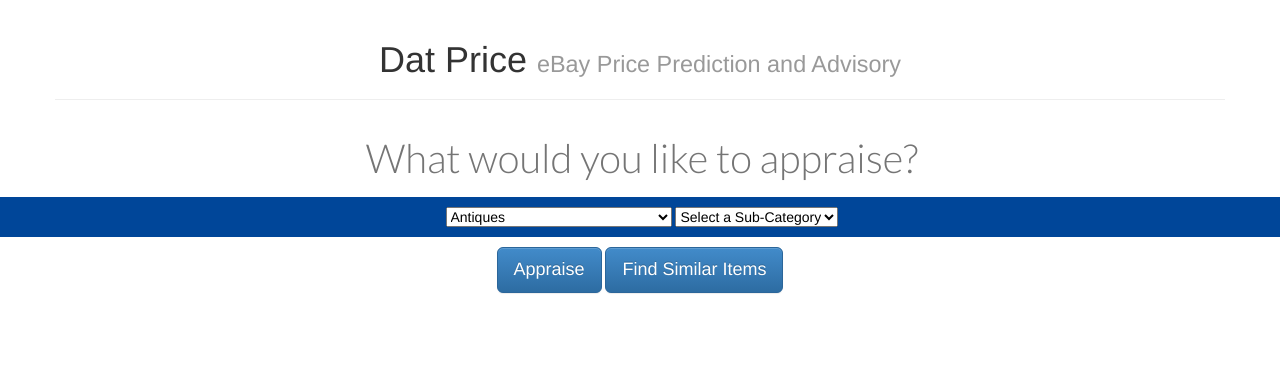
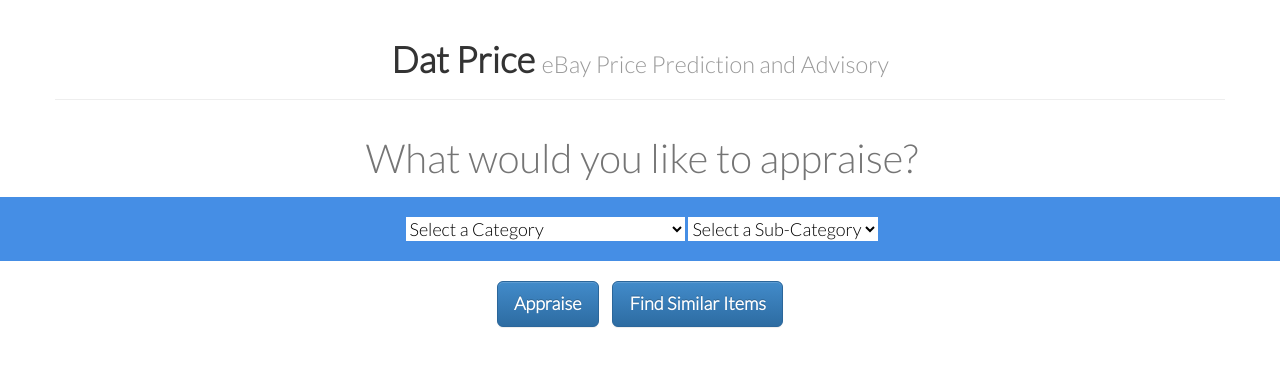
Before and after one commit to craigpalermo/DatPrice, a Django app: page / in a window 1280 px wide. Shown: the top 367 px of the page. Run offline with Django 3.2, Linux system fonts and the light colour scheme.

Commit message:
updated styling

```diff
--- a/ebay_history/static/css/main.css
+++ b/ebay_history/static/css/main.css
@@ -15,10 +15,19 @@
     text-align: center;
 }
 
+h1{
+	font-family: 'Lato', sans-serif;
+
+}
+.name {
+	font-family: 'Lato', sans-serif;
+
+}
+
 #keywords {
 	outline: 0 !important;
 	border: none;
-	color: #004699;
+	color: #002F66;
 	font-size: 40px;
 	background-color: transparent;
 	font-family: 'Lato', sans-serif;
@@ -37,13 +46,36 @@
 }
 
 #categoryMenus {
-	background-color:  #004699;
-	padding-top: 10px;
-	padding-bottom: 10px;
+	background-color:  #458EE5;
+	padding-top: 20px;
+	padding-bottom: 20px;
+}
+
+#name{
+	font-weight: bold;
+	color: #333333;
+}
+
+#submitButton{
+	padding-top: 20px
+}
+
+#similar-button{
+	font-family: 'Lato', sans-serif;
+	font-weight: bold;
+}
+
+#appraise-button{
+	margin-right: 10px;
+	font-family: 'Lato', sans-serif;
+	font-weight: bold;
 
 }
 
-#submitButton{
-	padding-top: 10px;
-	padding-bottom: 10px;
+select {
+   	font-family: 'Lato', sans-serif;
+   	border: 0;
+   	font-size: 18px;
+   	background-color: white;
+	outline: none;
 }
--- a/ebay_history/templates/base.html
+++ b/ebay_history/templates/base.html
@@ -12,7 +12,7 @@
 <div class="container pull-center">
     <div class="row">
         <div class="page-header">
-            <h1>Dat Price <small>eBay Price Prediction and Advisory</small></h1>
+            <h1 id="name">Dat Price <small>eBay Price Prediction and Advisory</small></h1>
         </div>
     </div>
 </div>
--- a/ebay_history/templates/home.html
+++ b/ebay_history/templates/home.html
@@ -13,11 +13,12 @@
 
             <div id="categoryMenus" class="row">
                 <label for='categoryId'></label>
-                <select name='categoryId' id='first-choice'>
+                <select name='categoryId' id='first-choice' class="dropdown">
+                    <option>Select a Category</option>
                     {% include 'category-options.html' %}
                 </select>
 
-                <select id = "second-choice">
+                <select id = "second-choice" class="dropdown">
                     <option>Select a Sub-Category</option>
                 </select>
             </div>
```
